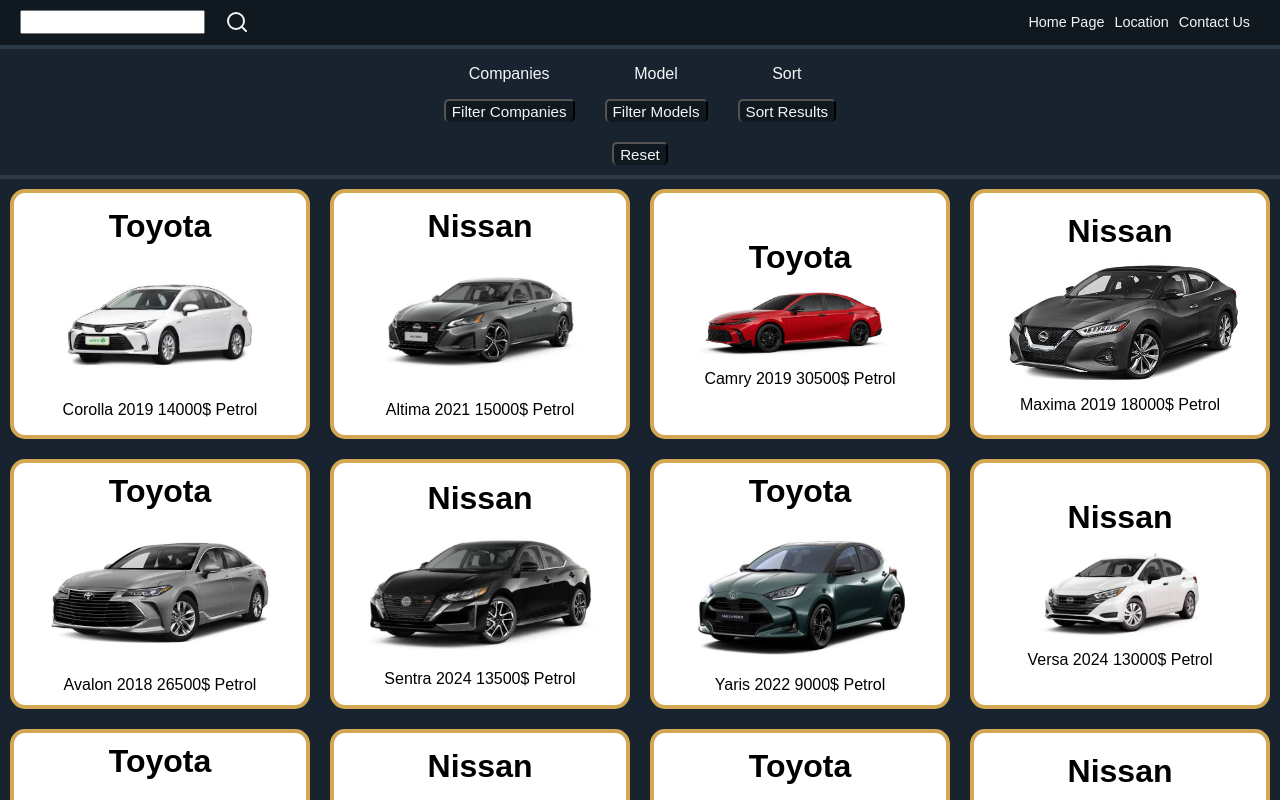
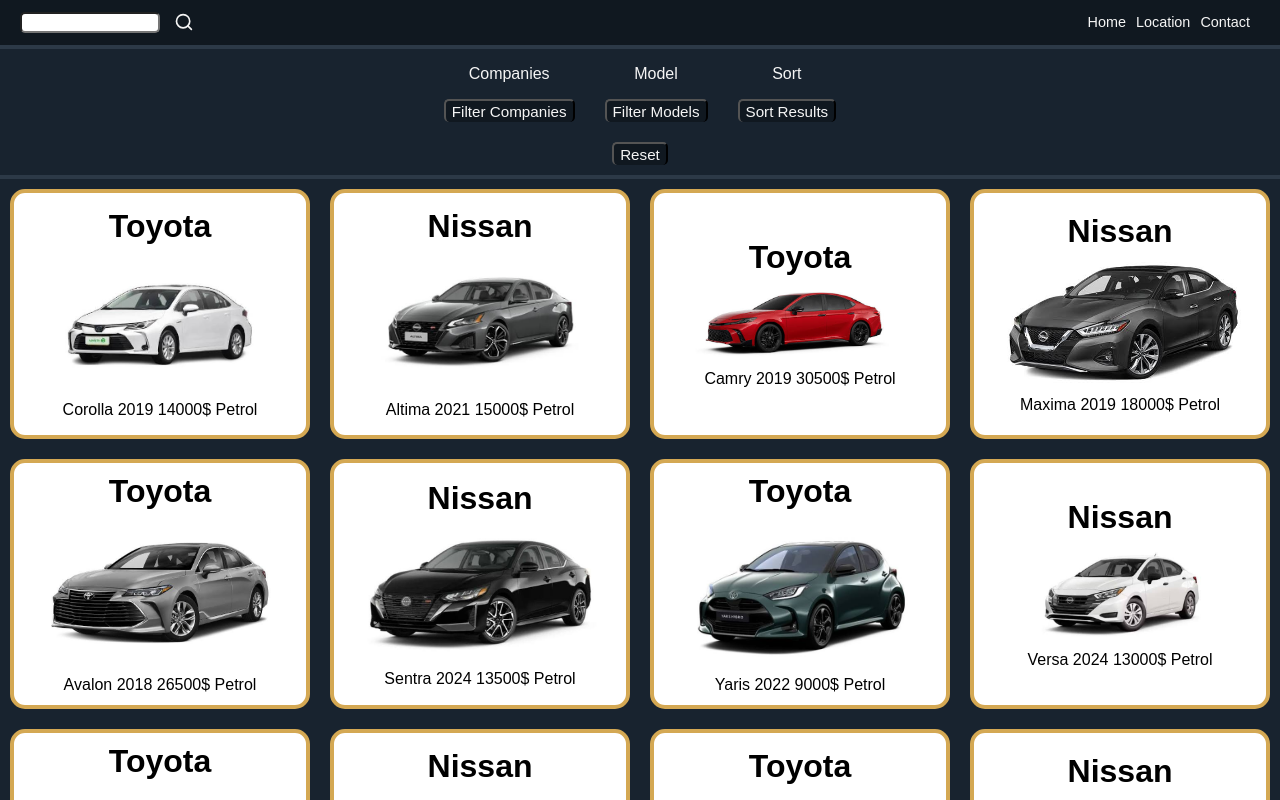
Before and after one commit to mhmdrajab4278-design/Cars-Hup, a React (Vite) app: page / in a window 1280 px wide. Shown: the top 800 px of the page. Built offline with nearby package versions, Linux system fonts and the light colour scheme.

Commit message:
Update website

```diff
--- a/src/NavBar/index.css
+++ b/src/NavBar/index.css
@@ -1,19 +1,23 @@
 
 :root {
-    --bg-primary: #F4F5F7;
-    --bg-secondary: #FFFFFF;
+    --bg-primary: #101820;
+    --bg-secondary: #18232F;
 
-    --accent: #2878D0;
+    --accent: #D4A853;
 
-    --text-primary: #17191D;
-    --text-secondary: #858B96;
+    --text-primary: #F5F5F5;
+    --text-secondary: #A0AAB5;
 
-    --border: #E1E3E8;
+    --border: #2C3947;
 
-    --card-bg: #FFFFFF;
-    --hover-bg: #F0F1F3;
+    --card-bg: #1C2936;
+    --hover-bg: #263747;
 
-    --shadow: 0 2px 10px rgba(0, 0, 0, 0.06);
+    --shadow: 0 4px 15px rgba(0, 0, 0, 0.3);
+}
+
+*{
+    box-sizing: border-box;
 }
 
 .nav{
@@ -41,7 +45,56 @@
 
 .search-cnt{
     display: flex;
-    justify-content: flex-start;
-    column-gap: 20px;
-    padding-left: 20px;color: var(--text-primary);
+    justify-content: center;
+    align-items: center;
+    column-gap: 10px;
+    padding-left: 20px;
+    color: var(--text-primary);
 }
+
+.search{
+    border-radius: 5px;
+    width: 140px;
+}
+
+.search:focus{
+    outline: none;
+    border: 2px solid var(--accent);
+}
+
+.searchbox{
+    position: relative;
+    width: 100%;
+}
+
+.searchcustom{
+
+    overflow-y: auto;
+    scroll-snap-type: y mandatory;
+
+    position: absolute;
+    top: 100%;
+    left: 0;
+    width: 97%;
+    height: 0;
+    background-color: var(--bg-primary);
+    transition: .5s;
+    z-index: 10;
+}
+
+.searchcustom *{
+    display: flex;
+    flex-direction: column;
+    align-items: center;
+    width: 100%;
+}
+
+.searchcustom *:hover{
+    background-color: var(--hover-bg);
+}
+
+.searchcustom.open{
+    scroll-snap-align: start;
+    height: auto;
+    max-height: 100px;
+}
--- a/src/NavBar/navBar.jsx
+++ b/src/NavBar/navBar.jsx
@@ -1,22 +1,46 @@
-import "./index.css"
-import {Search} from "lucide-react"
+import "./index.css";
+import {Search} from "lucide-react";
+import SearchBox from "../SearchBox/SearchBox";
+import cards from "../Data/Cards.json";
+import model from "../Data/Models.json"
+import { useState } from "react";
 
 function NavBar() {
+
+    const card = [...cards];
+    let models = [...model.Toyota] + [...model.Nissan];
+    console.log(models);
+    const now = models.split(",");
+    console.log(now)
+    const [search, setSearch] = useState("");
+    const [show, setShow] = useState("");
+    console.log(search)
+
+    let results = now.filter((name) => name.toLowerCase().includes([search.trim().toLowerCase()]));
+
+    if(!search){
+        results = false
+    }
+
+    console.log(results)
 
     return(<>
 
         <div className="nav">
             <div className="search-cnt">
 
-                <input className="search"></input>
-                <Search />
+                <div className="searchbox">
+                    <input className="search" onFocus={() => setShow(true)} onBlur={() => setShow(false)} onChange={(e) => {setSearch(() => (e.target.value.toLowerCase().trim()));}}></input>
+                    <SearchBox card={card} results={results} show={show}/>
+                </div>
+                <Search/>
             </div>
 
             <div className="nav-category">
 
-                <p>Home Page</p>
+                <p>Home</p>
                 <p>Location</p>
-                <p>Contact Us</p>
+                <p>Contact</p>
             </div>
         </div>
     </>)
--- /dev/null
+++ b/src/SearchBox/SearchBox.jsx
@@ -0,0 +1,14 @@
+
+
+function SearchBox({results, show}) {
+
+    return(<>
+        <div className={`searchcustom ${show ? "open" : ""}`}>
+            {results ? results.map((result, index) =>
+                <div key={index}>{result}</div>) || [] : []}
+
+        </div>
+    </>)
+}
+
+export default SearchBox;
```
